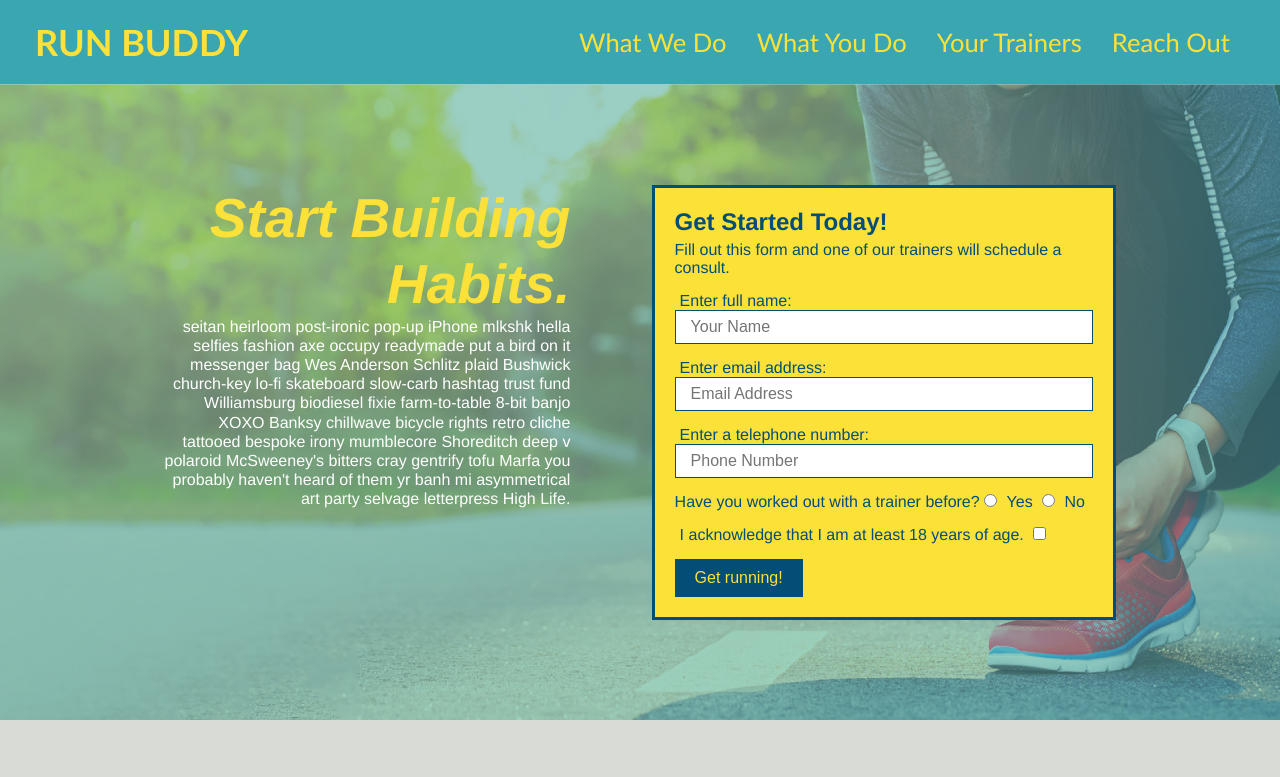
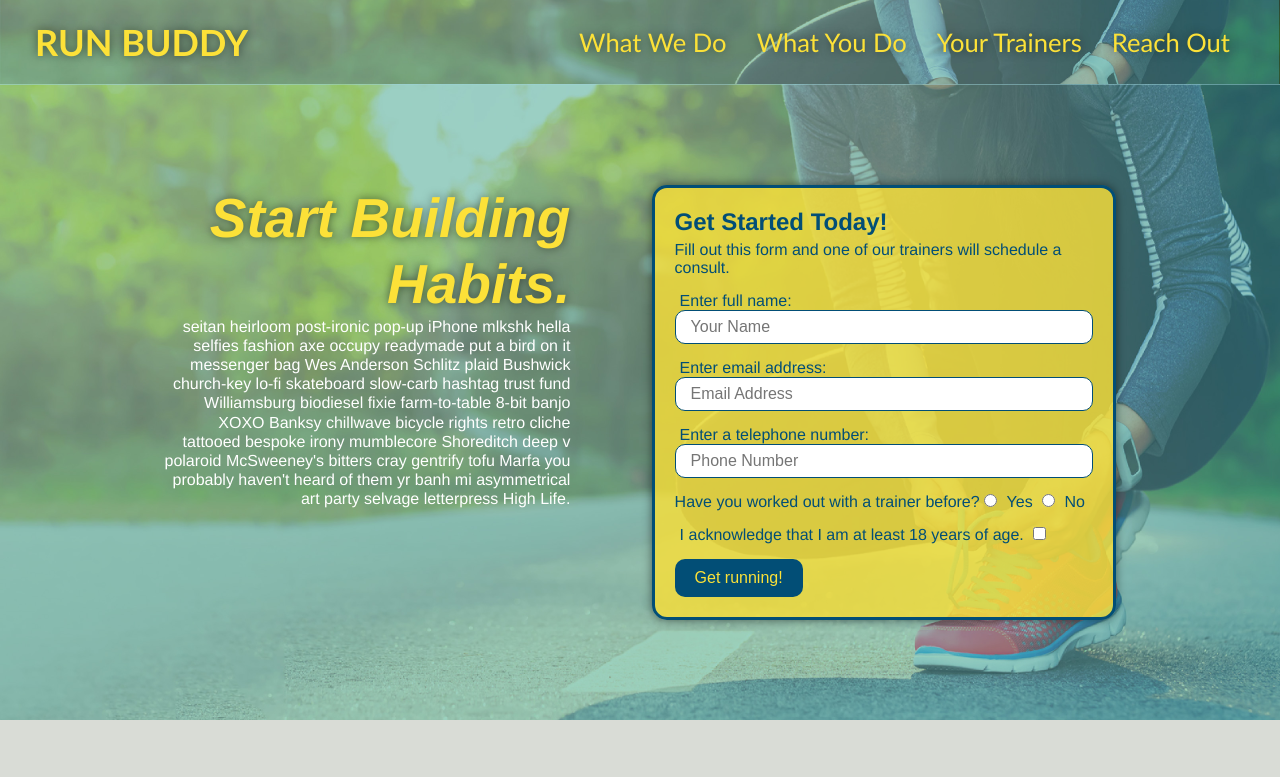
Before and after one commit to ragil1114/Week1, a plain HTML site: page index.html in a window 1280 px wide. Shown: the top 777 px of the page. Drawn offline with Linux system fonts and the light colour scheme.

Commit message:
added shadows, transparency & rounded corners to RB2.0

```diff
--- a/assets/css/style.css
+++ b/assets/css/style.css
@@ -14,10 +14,17 @@ body {
 header {
     padding: 20px 35px;
     font-family: 'Trebuchet MS', 'Lucida Sans Unicode', 'Lucida Grande', 'Lucida Sans', Arial, sans-serif;
-    background-color: #39a6b2;
-    display: flex; /* First added flexbox feature. Replaced Version 1.0 values of "float:right" & "display:inline". */
-    justify-content: space-between; /* Evenly spaces out by calculating margin, border-width, padding & content of each child element. */
-    flex-wrap: wrap; /* Allows content to be pushed to next line if it doesn't all fit. */
+    display: flex;      /* First added flexbox feature. Replaced Version 1.0 values of "float:right" & "display:inline". */
+    justify-content: space-between;     /* Evenly spaces out by calculating margin, border-width, padding & content of each child element. */
+    flex-wrap: wrap;    /* Allows content to be pushed to next line if it doesn't all fit. */
+    position: -webkit-sticky;   /* Vendor Prefix(-webkit-) attached for Safari browser users. Always list the prefixed version first before the standard/finalized one. */
+    position: sticky;   /* adds fixed position to header */
+    top: 0;     /* tells browser where to stick the element when its in fixed position */
+    background-image: url("../images/hero-bg.jpg");     /* This & the following two lines style the header to match the hero section. */
+    background-size: cover;
+    background-position: center;
+    background-attachment: fixed;
+    background-position: 80%;
 }
 
 header h1 {
@@ -25,6 +32,7 @@ header h1 {
     font-size: 36px;
     color: #fce138;
     margin: 0;
+    text-shadow: 0 0 10px rgba(0, 0, 0, 0.5);   /* adds shadow to text */
 }
 
 header a {
@@ -49,6 +57,7 @@ header nav ul li a {
     padding: 10px 15px;
     font-weight: lighter;
     font-size: 2vw; /* Viewport Width value */
+    text-shadow: 0 0 10px rgba(0, 0, 0, 0.5);
 }
 
 p {
@@ -64,16 +73,20 @@ p {
     justify-content: center;
     flex-wrap: wrap;
     align-items: flex-start;
+    background-attachment: fixed;   /* Find the two identical declarations in header rule. This makes it so the header looks apart of the hero section. */
+    background-position: 80%;       /* ^^ */
 }
 
   /* a dash indicates the sequence of HTML elements to be modified */
 .hero-form {
     color: #024e76;
-    background-color: #fce138;
+    background-color: rgba(252, 225, 56, 0.8); /* adds transparency to form */
     padding: 20px;
     border: solid 3px #024e76;
     width: 40%;
     margin: 3.5%;
+    box-shadow: 0 0 10px rgba(0, 0, 0, 0.5);    /* adds shadow to form */
+    border-radius: 15px;    /* adds round corners to element */
 }
 
 .hero-cta {
@@ -89,6 +102,7 @@ p {
     font-style: italic;
     font-size: 55px;
     color: #fce138;
+    text-shadow: 0 0 10px rgba(0, 0, 0, 0.5);
 }
 
 .hero-form h3 {
@@ -108,6 +122,7 @@ p {
     color: #024e76;
     width: 100%;
     margin-bottom: 15px;
+    border-radius: 10px;
 }
 
 .hero-form label {
@@ -120,6 +135,7 @@ p {
     border: none;
     padding: 10px 20px;
     font-size: 16px;
+    border-radius: 10px;
 }
 
   /* Intro selectors style the What-We-Do section. Look for the identical class attributes & elements in HTML doc. */
@@ -315,6 +331,7 @@ p {
     width: 100%;
     margin-bottom: 15px;
     margin-top: 5px;
+    border-radius: 10px;
 }
 
   /* adds flexbox to child elements in reach out section */
@@ -326,6 +343,7 @@ p {
     text-align: center;
     padding: 15px 0;
     font-size: 16px;
+    border-radius: 10px;
 }
 
 footer {
@@ -367,6 +385,7 @@ section {
   header {
       padding-bottom: 0;
       justify-content: center;
+      position: relative
   }
 
   header h1 {
```
